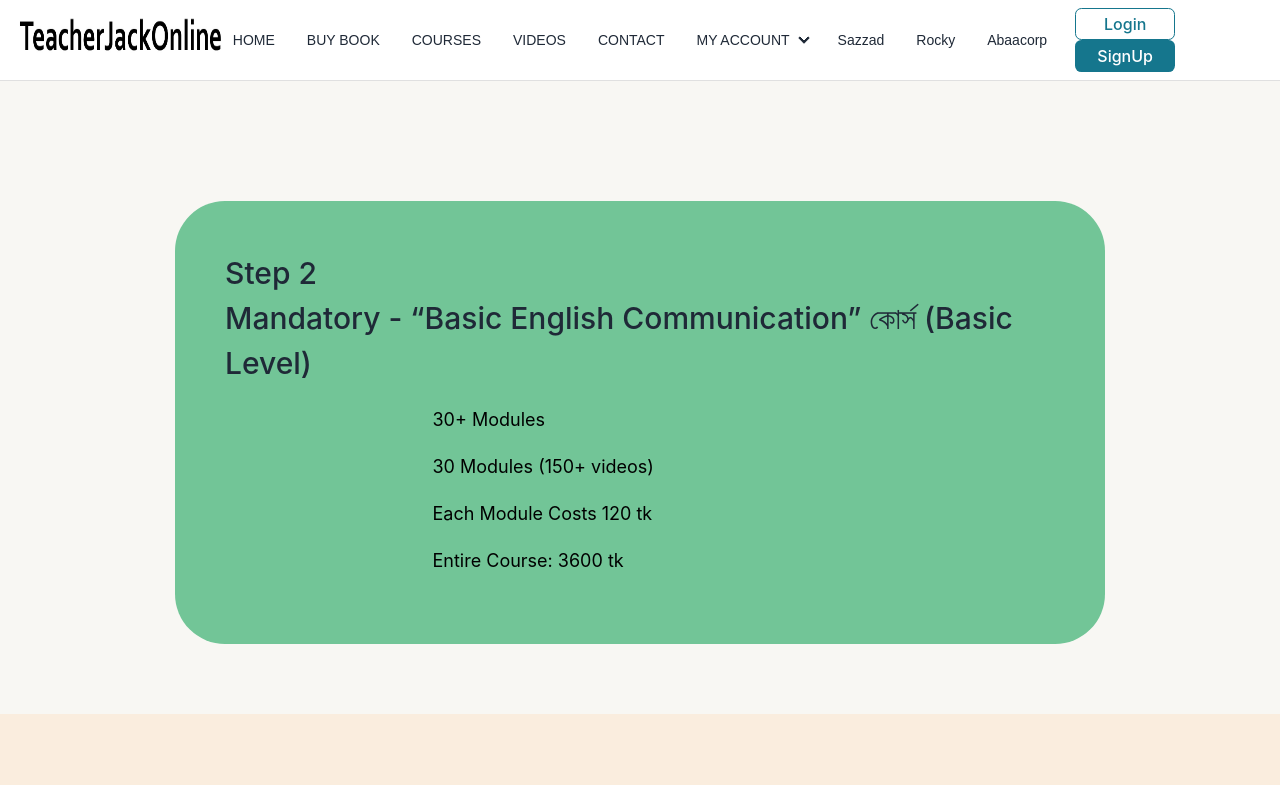
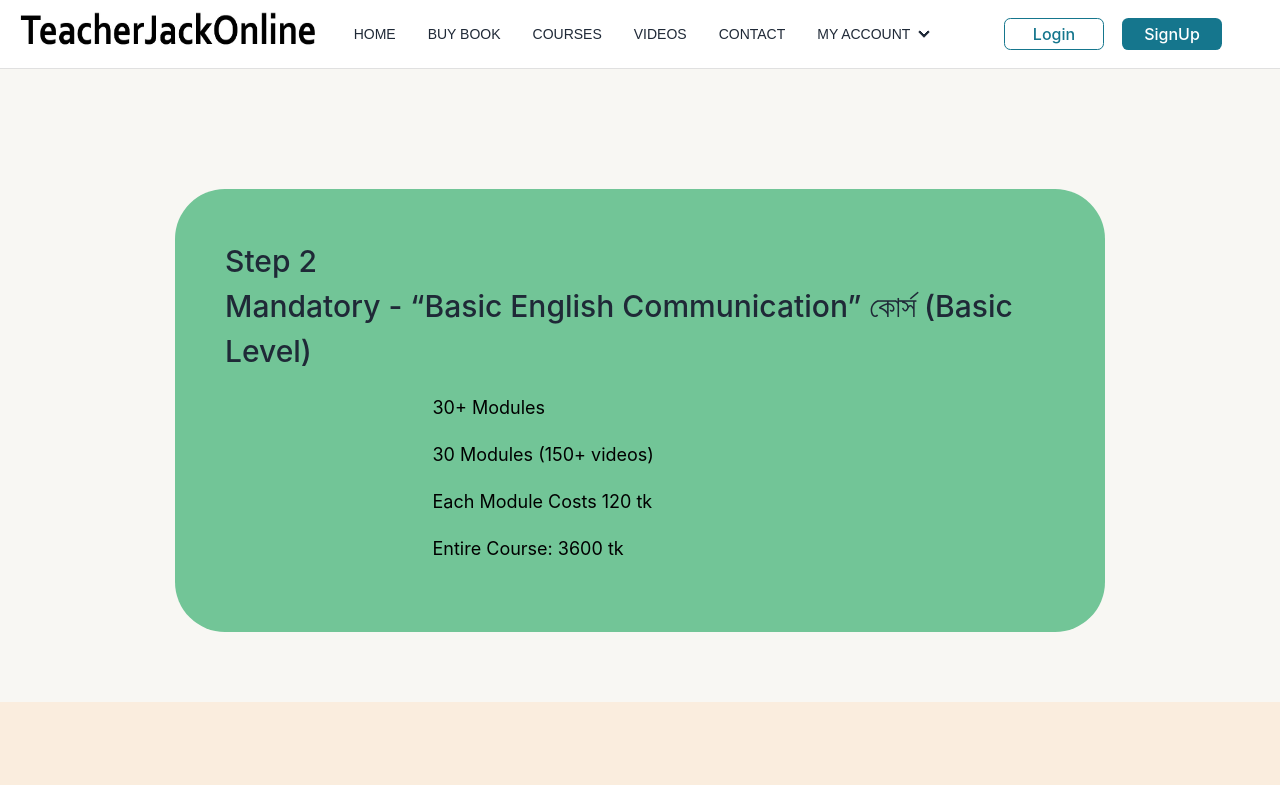
Before and after one commit to sazzadhossain1/TEACHER-JACK, a React (Create React App) app: page /courses in a window 1280 px wide. Shown: the top 785 px of the page. Built offline with nearby package versions, Linux system fonts and the light colour scheme.

Commit message:
by rirchse

```diff
--- a/src/components/NavigationBar/NavigationBar.js
+++ b/src/components/NavigationBar/NavigationBar.js
@@ -136,15 +136,6 @@ const NavigationBar = () => {
                 </ul>
               </details>
             </li>
-            <li>
-              <Link to="">Sazzad</Link>
-            </li>
-            <li>
-              <Link to="">Rocky</Link>
-            </li>
-            <li>
-              <Link to="">Abaacorp</Link>
-            </li>
           </ul>
         </div>
         <div className="navbar-end">
```
